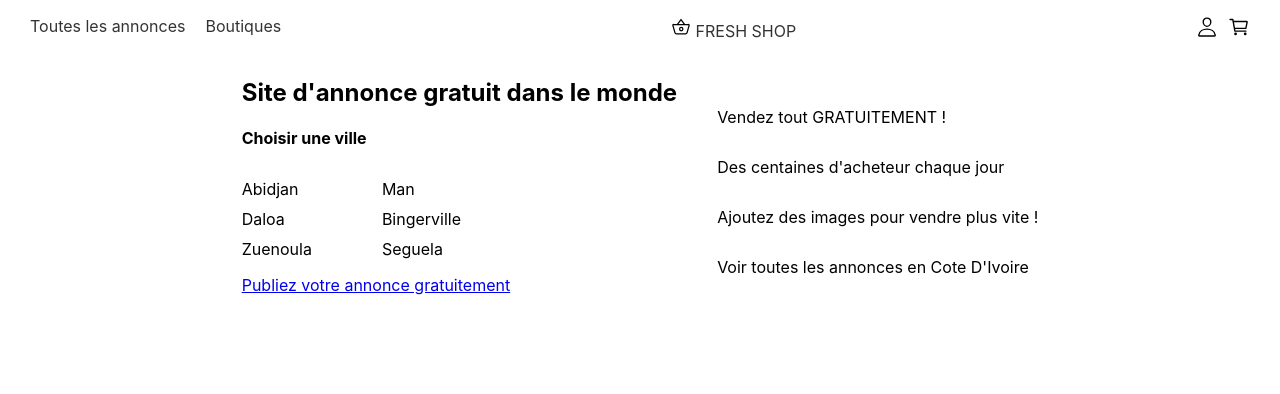
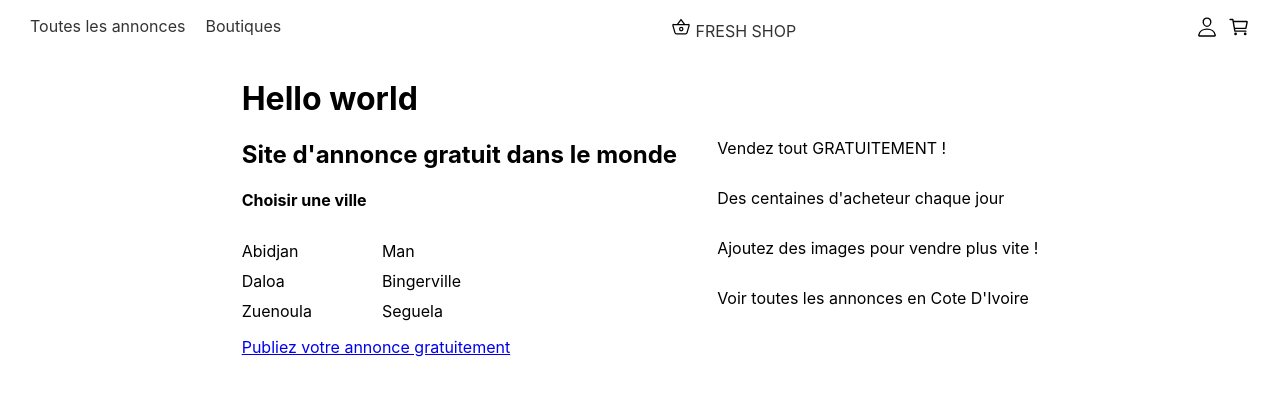
Before and after one commit to zamblebi/fresh-deals, a React (Create React App) app in the folder client/: page / in a window 1280 px wide. Shown: the top 394 px of the page. Built offline with nearby package versions, Linux system fonts and the light colour scheme.

Commit message:
add carousel with react hook starting

```diff
--- /dev/null
+++ b/client/src/components/Carousel/Courasel.jsx
@@ -0,0 +1,18 @@
+import React, { useState } from 'react'
+
+const Carousel = () => {
+
+    const [activeIndex, setActiveIndex] = useState({one: "Hello world"});
+
+
+
+
+    return (
+        // console.log
+        <div>
+            <h1>{activeIndex.one}</h1>
+        </div>
+    )
+}
+
+export default Carousel;
--- /dev/null
+++ b/client/src/components/Carousel/DataSlider.js
@@ -0,0 +1,5 @@
+export default [
+    {image: '', title: "Fist Slide simple text" },
+    {image: '', title: "Second Hello world too" },
+    {image: '', title: "Thertee Slide Simple again text" },
+]
--- a/client/src/components/Intro.jsx
+++ b/client/src/components/Intro.jsx
@@ -1,10 +1,12 @@
 import React, { useState } from 'react'
 import './Intro.css'
 import {Link} from 'react-router-dom'
+import Carousel from './Carousel/Courasel'
 const Intro = () => {
     return (
         <div className="intro">
             <div>
+                <Carousel/>
                 <h2>Site d'annonce gratuit dans le monde</h2>
                 <h4>Choisir une ville</h4>
                 <ul className="intro_town">
```
Also changed, not shown: client/src/components/Carousel/Slide.css (added).
